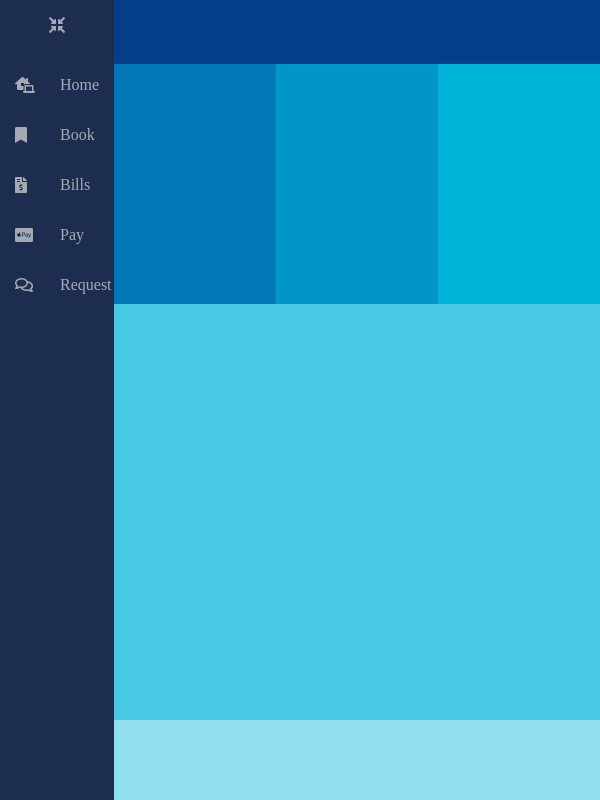
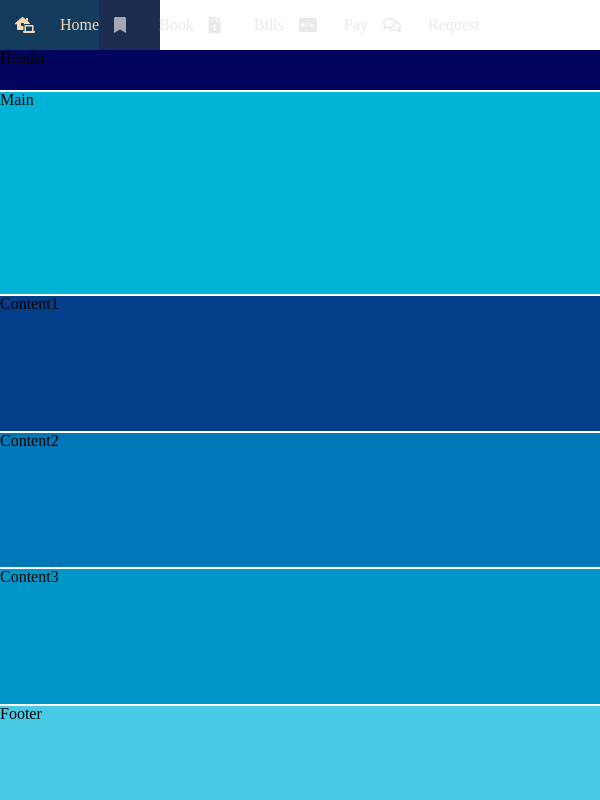
Before and after one commit to datpham-123/Dormitory-Management, a plain HTML site: page frontend/index.html in a window 600 px wide. Drawn offline with Linux system fonts and the light colour scheme.

Commit message:
update layout

```diff
--- a/frontend/css/component/nav.css
+++ b/frontend/css/component/nav.css
@@ -1,17 +1,7 @@
 .navbar{
-    width: 5rem;
-    height: 100vh;
+    background-color: var(--palette1);
 
-    transition: all .2s ease;
-    background-color: var(--palette1);
-}
-
-/* when hover */
-.navbar:hover{
-    width: 100%;
-}
-.navbar:hover .navlink-text{
-    display: block;
+    position: fixed;
 }
 
 .navbar:hover .navlink-logo{
@@ -70,6 +60,43 @@
     transition: all .2s;
 }
 
-@media screen and (max-width: 768px){
+@media screen and (min-width: 600px){
+    .navbar{
+        top: 0;
+        width: 5rem;
+        height: 100vh;
+    }
+
+    .navbar:hover{
+        width: 16rem;
+    }
+
+    .navbar:hover .navlink-text{
+        display: block;
+    }
 
 }
+
+@media screen and (max-width: 600px){
+    .navbar{
+        top: 0;
+        width: 100vw;
+        height: 5rem;
+    }
+
+    .logo{
+        display: none;
+    }
+
+    .navbar-list{
+        flex-direction: row;
+    }
+
+    .navlink{
+        justify-content: center;
+    }
+
+    .main-content{
+        margin: 0;
+    }
+}
--- a/frontend/css/layout/layout-home.css
+++ b/frontend/css/layout/layout-home.css
@@ -1,66 +1,72 @@
 .wrapper{
-    width: 100%;
-    min-height: 100vh;
+    margin-left: 5rem;
 }
 
-.wrapper-layout{
+.wrapper{
+    width: calc(100% - 5rem);
+    height: 100vh;
+
     display: grid;
-    grid-template-columns: auto 27% 27% 27%;
-    grid-template-rows: 8% 30% auto 10%;
+    grid-template-columns: repeat(3, 1fr);
+    grid-template-rows: 0.2fr 1.2fr 1.5fr 0.8fr;
     grid-template-areas:
-    "sidebar header header header"
-    "sidebar section1 section2 section3"
-    "sidebar main main main"
-    "sidebar footer footer footer";
+    "header header header"
+    "content1 content2 content3"
+    "main main main"
+    "footer footer footer";
+    grid-gap: 0.2rem;
 }
 
-.aside{
-    grid-area: sidebar;
-    /* background-color: var(--blue1); */
+#header{
+    background-color: var(--blue1);
+
+    grid-area: header;
 }
 
-.header{
-    grid-area: header;
+#section1{
     background-color: var(--blue2);
+
+    grid-area: content1;
+}
+#section2{
+    background-color: var(--blue3);
+
+    grid-area: content2;
+}
+#section3{
+    background-color: var(--blue4);
+
+    grid-area: content3;
 }
 
-.section1{
-    grid-area: section1;
-    background-color: var(--blue3);
+#main{
+    background-color: var(--blue5);
+
+    grid-area: main;
+}
+#footer{
+    background-color: var(--blue6);
+
+    grid-area: footer;
 }
 
-.section2{
-    grid-area: section2;
-    background-color: var(--blue4);
-}
+@media only screen and (max-width: 600px){
+    .wrapper{
+        width: 100%;
+        height: calc(100vh - 5rem);
+        margin-left: 0;
+        margin-top: 5rem;
+    }
 
-.section3{
-    grid-area: section3;
-    background-color: var(--blue5);
-}
-
-.main{
-    grid-area: main;
-    background-color: var(--blue6);
-}
-
-.footer{
-    grid-area: footer;
-    background-color: var(--blue7);
-}
-
-/* @media screen and (max-width: 768px){
-    .wrapper-layout{
-        display: grid;
-        grid-template-columns: 100%;
-        grid-template-rows: repeat(7, auto);
+    .wrapper{
+        grid-template-columns: 1fr;
+        grid-template-rows: 0.6fr 3fr 2fr 2fr 2fr 1.4fr;
         grid-template-areas:
-        "sidebar"
         "header"
-        "section1"
-        "section2"
-        "section3"
         "main"
+        "content1"
+        "content2"
+        "content3"
         "footer";
     }
-} */
+}
--- a/frontend/index.html
+++ b/frontend/index.html
@@ -11,10 +11,7 @@
 </head>
 
 <body>
-    <div class="wrapper wrapper-layout">
-
-        <!-- navigation bar side -->
-        <aside class="aside">
+    <!-- navbar -->
     <nav class="navbar">
         <ul class="navbar-list">
             <li class="logo">
@@ -59,15 +56,16 @@
             </li>
         </ul>
     </nav>
-        </aside>
 
-        <header class="header"></header>
-        <section class="section section1"></section>
-        <section class="section section2"></section>
-        <section class="section section3"></section>
-        <main class="main"></main>
-        <footer class="footer"></footer>
-    </div>
+    <!-- main layout -->
+    <main class="wrapper">
+        <header id="header">Header</header>
+        <section id="section1">Content1</section>
+        <section id="section2">Content2</section>
+        <section id="section3">Content3</section>
+        <main id="main">Main</main>
+        <footer id="footer">Footer</footer>
+    </main>
 </body>
 
 </html>
```
Lines whose indentation alone changed are shown as unchanged.
